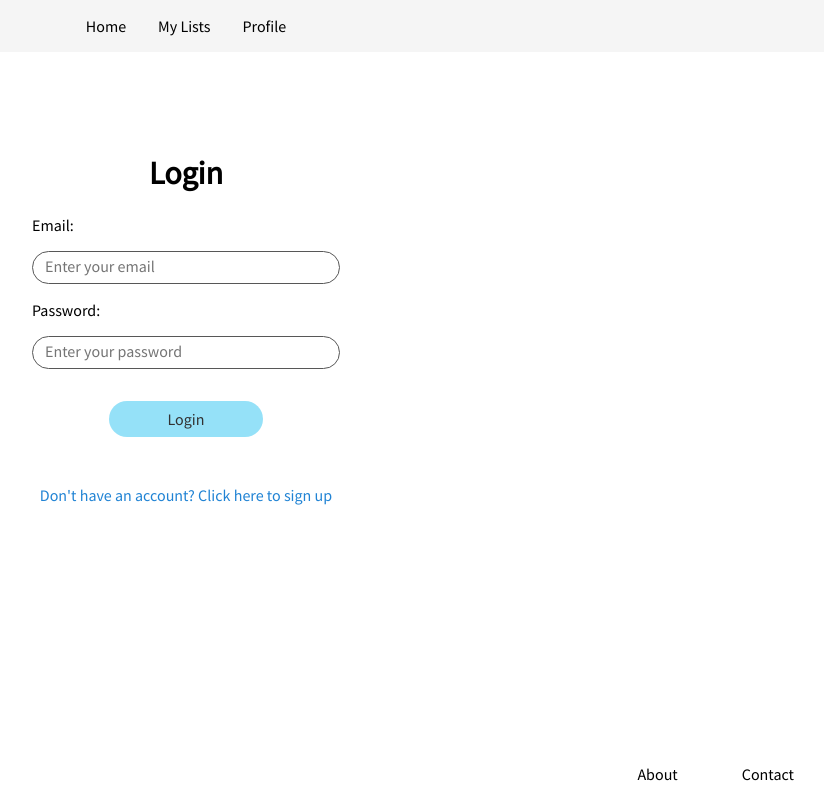
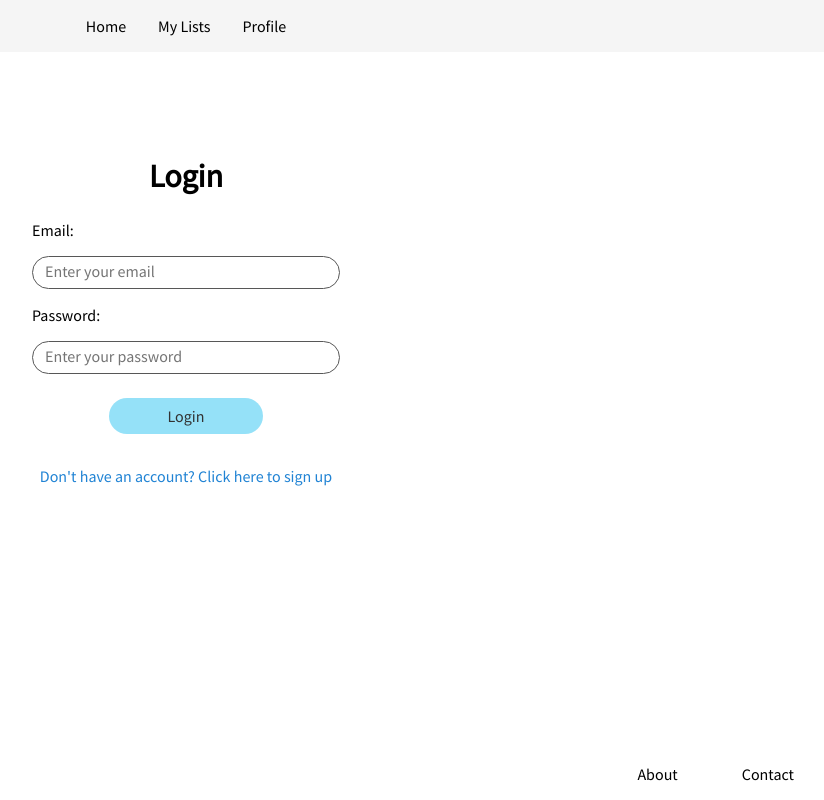
Before and after one commit to marcopoloye/dont-forget, a React (Create React App) app: page /login in a window 1280 px wide. Shown: the whole page, without its empty margins (454-1278 px from the left). Built offline with nearby package versions, Linux system fonts and the light colour scheme; the HTML template or start-up script is replaced by a standard one.

Commit message:
fixed padding and added login validation

```diff
--- a/src/components/Header/Header.scss
+++ b/src/components/Header/Header.scss
@@ -19,6 +19,7 @@
     }
     &__item {
         padding: 1rem 1rem;
+
         &:hover {
             background: #c4c4c4;
         }
--- a/src/pages/AboutPage/AboutPage.scss
+++ b/src/pages/AboutPage/AboutPage.scss
@@ -9,7 +9,7 @@
         flex-direction: column;
     }
     &__heading {
-
+        text-align: center;
         margin-bottom: 3rem;
     }
     &__text {
--- a/src/pages/ListPage/ListPage.scss
+++ b/src/pages/ListPage/ListPage.scss
@@ -1,9 +1,9 @@
 @use '../../styles/partials/breakpoints' as *;
 
 .listpage {
-    margin-top: 5rem;
     display: flex;
     flex-direction: column;
+    margin: 0;
 
     &__items, &__items--strike {
         margin-top: 1rem;
@@ -59,7 +59,7 @@
         }
     }
     &__heading {
-        margin: 1.25rem auto;
+        margin: 6.25rem auto 1.25rem;
     }
     &__list {
         list-style: none;
@@ -89,6 +89,7 @@
         margin-top: 1rem;
         padding: .75rem .5rem;
         width: 48%;
+
         &-container {
             display: flex;
             justify-content: space-between;
@@ -115,7 +116,7 @@
         }
     }
     @include tablet {
-        margin-top: 5rem;
+        margin-top: 0rem;
 
         &__form {
             &-container {
@@ -127,7 +128,7 @@
         }
     }
     @include desktop {
-        margin-top: 5rem;
+        margin-top: 0rem;
     }
 }
 
--- a/src/pages/LoginPage/LoginPage.js
+++ b/src/pages/LoginPage/LoginPage.js
@@ -18,6 +18,17 @@ function LoginPage() {
 
     const handleLogin = (e) => {
         e.preventDefault();
+
+        for (let i=0; i < 2; i++) {
+            const inputs = e.target[i].value;
+
+            if (!inputs) {
+                e.target[i].nextSibling.classList.remove('login__missing--hidden')
+                e.target[i].nextSibling.classList.add('login__missing')
+            } else {
+                e.target[i].nextSibling.classList.add('login__missing--hidden')
+            }
+        }
 
         if (e.target[0].value && e.target[1].value) {
             axios
@@ -69,6 +80,7 @@ function LoginPage() {
                 onChange={handleEmailInput}
                 placeholder='Enter your email'
             />
+            <label className='login__missing--hidden' id='error'>Please enter an email</label>
             <label htmlFor='login-password' className='login__label'>
                 Password:
             </label>
@@ -80,6 +92,7 @@ function LoginPage() {
                 onChange={handlePasswordInput}
                 placeholder='Enter your password'
             />
+            <label className='login__missing--hidden' id='error'>Please enter a password</label>
             <button className='login__button button'>Login</button>
             {success ? <Redirect to='/'/> : ''}
         </form>
--- a/src/pages/LoginPage/LoginPage.scss
+++ b/src/pages/LoginPage/LoginPage.scss
@@ -12,19 +12,33 @@
         width: 75%;
     }
     &__button {
-        margin: 1rem auto;
+        margin: 1.5rem auto 0;
         width: 50%;
         padding: .5rem 1rem;
     }
     &__input {
-        margin: 1rem 0;
+        margin: 1rem 0 0;
         padding: .5rem .75rem .5rem;
+    }
+    &__label {
+        margin-top: 1rem;
     }
     &__link {
         text-decoration: none;
         color: #2083d4;
         font-size: 1rem;
         margin: 2rem auto;
+    }
+    &__missing {
+        margin-top: .25rem;
+        font-weight: 600;
+        color:rgb(228, 33, 33);
+        &--hidden {
+            display: none;
+        }
+    }
+    &__heading {
+        margin: 1.5rem 0 .5rem;
     }
     @include tablet {
         &__form {
```
